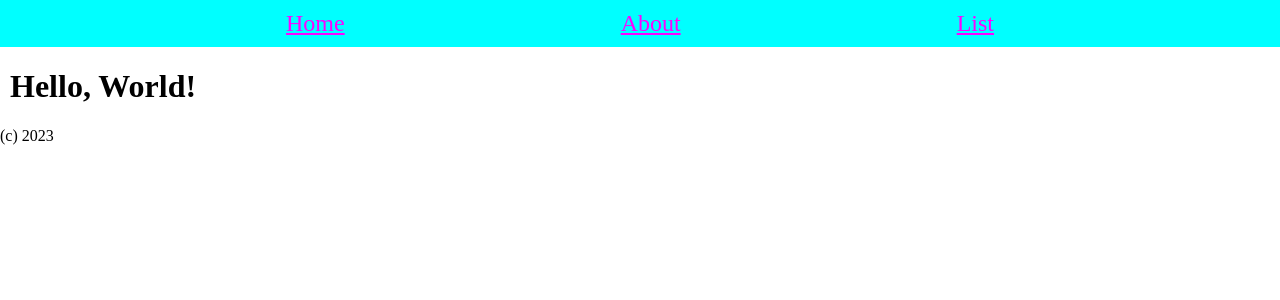
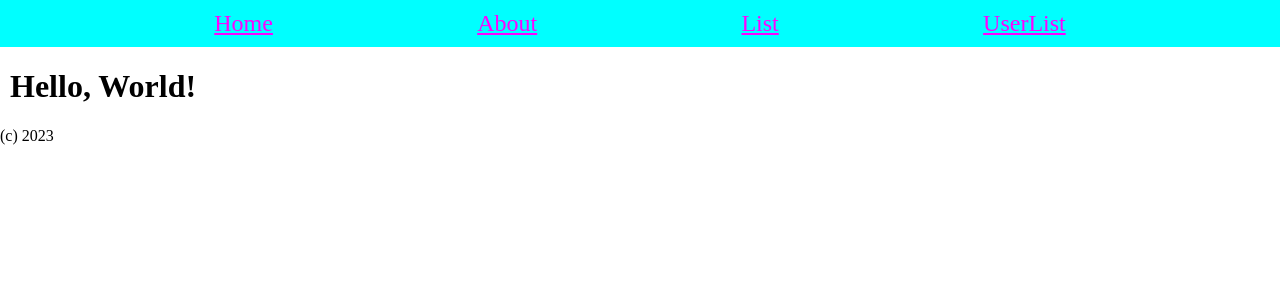
Before and after one commit to IlyaIppolitov/HWNextToDo, a Next.js app: page / in a window 1280 px wide. Shown: the top 300 px of the page. Built offline with nearby package versions, Linux system fonts and the light colour scheme.

Commit message:
header updated

```diff
--- a/components/Header.jsx
+++ b/components/Header.jsx
@@ -4,7 +4,8 @@ import styles from './Header.module.css'
 const pages = [
     {href: '/', name: 'Home'},
     {href: '/about', name: 'About'},
-    {href: '/toDoList', name: 'List'}
+    {href: '/toDoList', name: 'List'},
+    {href: '/userList', name: 'UserList'}
 ]
 
 export function Header() {
```
